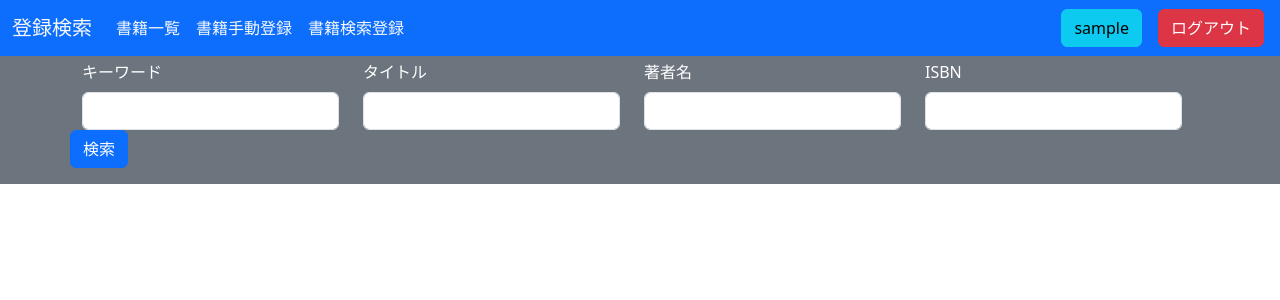
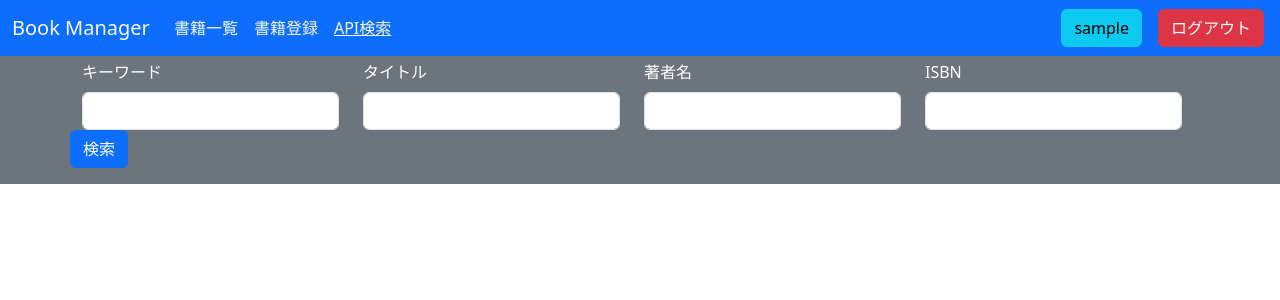
Before and after one commit to Paspenta/Paspenta_bookmanager, a Flask app: page /register_search in a window 1280 px wide. Shown: the top 300 px of the page. Run offline with Flask 3, Linux system fonts and the light colour scheme; the visitor is signed in with stand-in values (Sample User, id 1); data comes from the database, SQL or seed files in the repository.

Commit message:
change nav_link looks

```diff
--- a/bookmanager/templates/base.html
+++ b/bookmanager/templates/base.html
@@ -3,13 +3,29 @@
 <link href="https://cdn.jsdelivr.net/npm/bootstrap@5.3.0/dist/css/bootstrap.min.css" rel="stylesheet" integrity="sha384-9ndCyUaIbzAi2FUVXJi0CjmCapSmO7SnpJef0486qhLnuZ2cdeRhO02iuK6FUUVM" crossorigin="anonymous">
 <nav class="navbar navbar-expand-sm navbar-light bg-primary">
     <div class="container-fluid">
-        <span class="navbar-brand mb-0 h1 text-light">{{ title }}</span>
+        <span class="navbar-brand mb-0 h1 text-light">Book Manager</span>
         {% if g.user %}
-            <div class="navbar-nav">
-                <a class="nav-link text-light" href="{{ url_for('manager.index') }}">書籍一覧</a>
-                <a class="nav-link text-light" href="{{ url_for('manager.register') }}">書籍手動登録</a>
-                <a class="nav-link text-light" href="{{ url_for('manager.register_search') }}">書籍検索登録</a>
-            </div>
+            {% set nav_links = {
+                "書籍一覧":url_for('manager.index'),
+                "書籍登録":url_for('manager.register'),
+                "API検索":url_for('manager.register_search')
+            } %}
+            <ul class="navbar-nav">
+                {% for link_text, nav_link in nav_links.items() %}
+                    <li class="nav-item">
+                        {% if link_text == title %}
+                            <a class="nav-link text-light text-decoration-underline" href="{{ nav_link }}">{{ link_text }}</a>
+                        {% else %}
+                            <a class="nav-link text-light" href="{{ nav_link }}">{{ link_text }}</a>
+                        {% endif %}
+                    </li>
+                {% endfor%}
+                {% if title not in nav_links %}
+                    <li class="nav-item">
+                        <a class="nav-link text-light text-decoration-underline" href="#">{{ title }}</a>
+                    </li>
+                {% endif %}
+            </ul>
         {% endif %}
         <div class="ms-auto">
             <div class="row">
--- a/bookmanager/templates/book_register.html
+++ b/bookmanager/templates/book_register.html
@@ -1,6 +1,6 @@
 {% extends "base.html" %}
 
-{% set title = "登録"%}
+{% set title = "書籍登録"%}
 
 {% block content %}
     <div class="container d-flex justify-content-center">
--- a/bookmanager/templates/register_search.html
+++ b/bookmanager/templates/register_search.html
@@ -1,6 +1,6 @@
 {% extends "base.html" %}
 
-{% set title = "登録検索"%}
+{% set title = "API検索"%}
 
 {% block content %}
     <div class="container-fluid bg-secondary text-white pt-1 pb-3">
```
